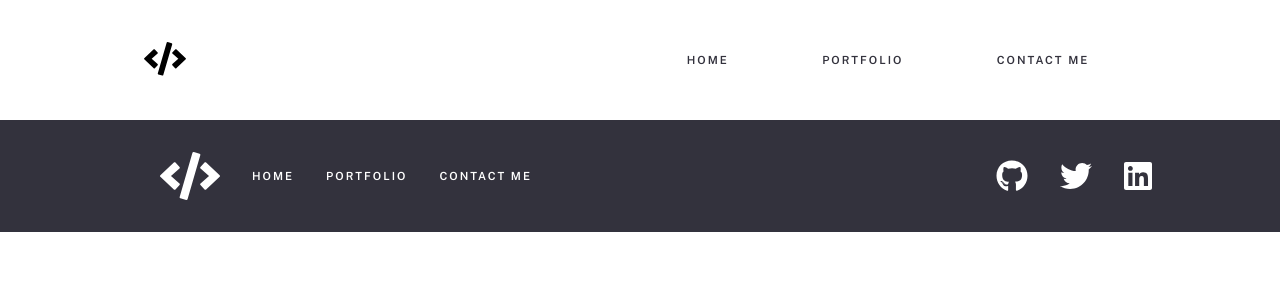
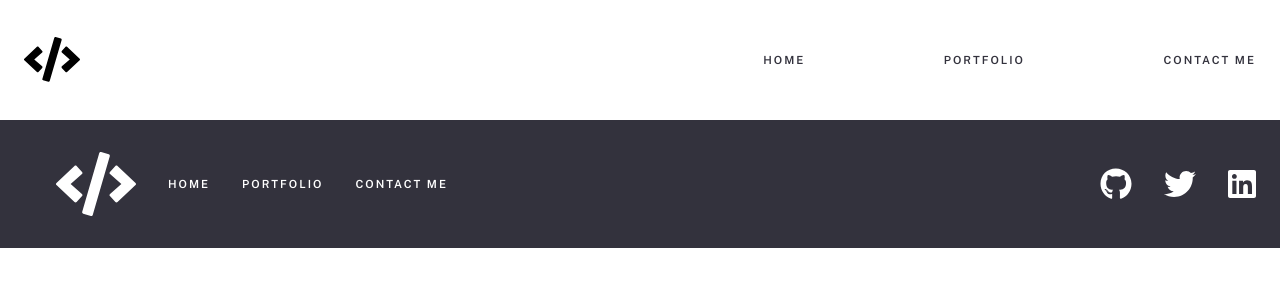
Before and after one commit to Medici305/portfolio, a React (Create React App) app: page /contact-me in a window 1280 px wide. Shown: the top 300 px of the page. Built offline with nearby package versions, Linux system fonts and the light colour scheme; a web font is replaced by a local one.

Commit message:
5.1 Added container to nav and footer removing padding.

```diff
--- a/src/components/FooterSection.js
+++ b/src/components/FooterSection.js
@@ -2,6 +2,7 @@ import React from "react";
 import styled from "styled-components";
 import { Link } from "react-router-dom";
 import { makeStyles } from "@material-ui/core/styles";
+import Container from "@material-ui/core/Container";
 import Grid from "@material-ui/core/Grid";
 import { FontAwesomeIcon } from "@fortawesome/react-fontawesome";
 import {
@@ -37,9 +38,10 @@ const FooterSection = () => {
   const classes = useStyles();
   return (
     <Footer>
+      <Container>
         <Grid container className={classes.box}>
           <Grid item className={classes.links} xs={12} md={8} lg={6}>
-          <FontAwesomeIcon size="3x" icon={faCode} />
+            <FontAwesomeIcon size="4x" icon={faCode} />
             <ul>
               <li>
                 <Link to="/">Home</Link>
@@ -58,6 +60,7 @@ const FooterSection = () => {
             <FontAwesomeIcon size="2x" icon={faLinkedin} />
           </Grid>
         </Grid>
+      </Container>
     </Footer>
   );
 };
@@ -65,7 +68,7 @@ const FooterSection = () => {
 // Styled Component
 const Footer = styled.div`
   background: rgb(51, 50, 61);
-  padding: 2rem 8rem;
+  padding: 2rem 0;
   a {
     color: #fff;
     margin-left: 2rem;
@@ -90,7 +93,7 @@ const Footer = styled.div`
     }
   }
   @media (max-width: 768px) {
-    padding: 3rem 0;
+    padding: 4rem 0;
   }
 `;
 
--- a/src/components/Nav.js
+++ b/src/components/Nav.js
@@ -2,16 +2,18 @@ import React, { useState } from "react";
 import styled from "styled-components";
 import Dropdown from "./Dropdown";
 import { Link } from "react-router-dom";
+import Container from "@material-ui/core/Container";
 import { FontAwesomeIcon } from "@fortawesome/react-fontawesome";
 import { faBars, faCode, faTimes } from "@fortawesome/free-solid-svg-icons";
 
 const Nav = ({ toggle, setToggle }) => {
   return (
+    <Container>
       <NavStyle>
         {/* 1. Logo */}
         <Logo>
           <Link to="/">
-          <FontAwesomeIcon size="3x" icon={faCode} />
+            <FontAwesomeIcon size="4x" icon={faCode} />
           </Link>
         </Logo>
         {/* 2. Nav links */}
@@ -34,13 +36,14 @@ const Nav = ({ toggle, setToggle }) => {
         />
         {toggle && <Dropdown toggle={toggle} setToggle={setToggle} />}
       </NavStyle>
+    </Container>
   );
 };
 
 // Styled components
 const NavStyle = styled.nav`
   min-height: 15vh;
-  padding: 0 9rem;
+  //padding: 0 9rem;
   display: flex;
   justify-content: space-between;
   align-items: center;
@@ -50,8 +53,8 @@ const NavStyle = styled.nav`
   //border: 2px solid blue;
   background: #fff;
   ul {
-    flex: 0.5;
-    // Responsive
+    flex: 0.4;
+    justify-content: space-between; // Responsive
     @media (max-width: 578px) {
       display: none;
     }
@@ -69,7 +72,7 @@ const NavStyle = styled.nav`
     border-radius: 4rem;
   }
   @media (max-width: 992px) {
-    padding: 0 2rem;
+    //padding: 0 2rem;
   }
 `;
 
--- a/src/pages/ContactMe.js
+++ b/src/pages/ContactMe.js
@@ -1,8 +1,28 @@
 import React from "react";
 import styled from "styled-components";
+import { makeStyles } from "@material-ui/core/styles";
+import Grid from "@material-ui/core/Grid";
+
+const useStyles = makeStyles((theme) => ({
+  root: {},
+}));
 
 const ContactMe = () => {
-  return <StyledContact>Contact Me</StyledContact>;
+  const classes = useStyles();
+  return (
+    <StyledContact>
+      {/* 1. Get in touch */}
+      <Grid container>
+        <Grid item>
+          Slipping
+        </Grid>
+        <Grid item>
+          Falling
+        </Grid>
+      </Grid>
+      {/* 2. Contact me */}
+    </StyledContact>
+  );
 };
 
 // Styled Component
```
Lines whose indentation alone changed are shown as unchanged.
